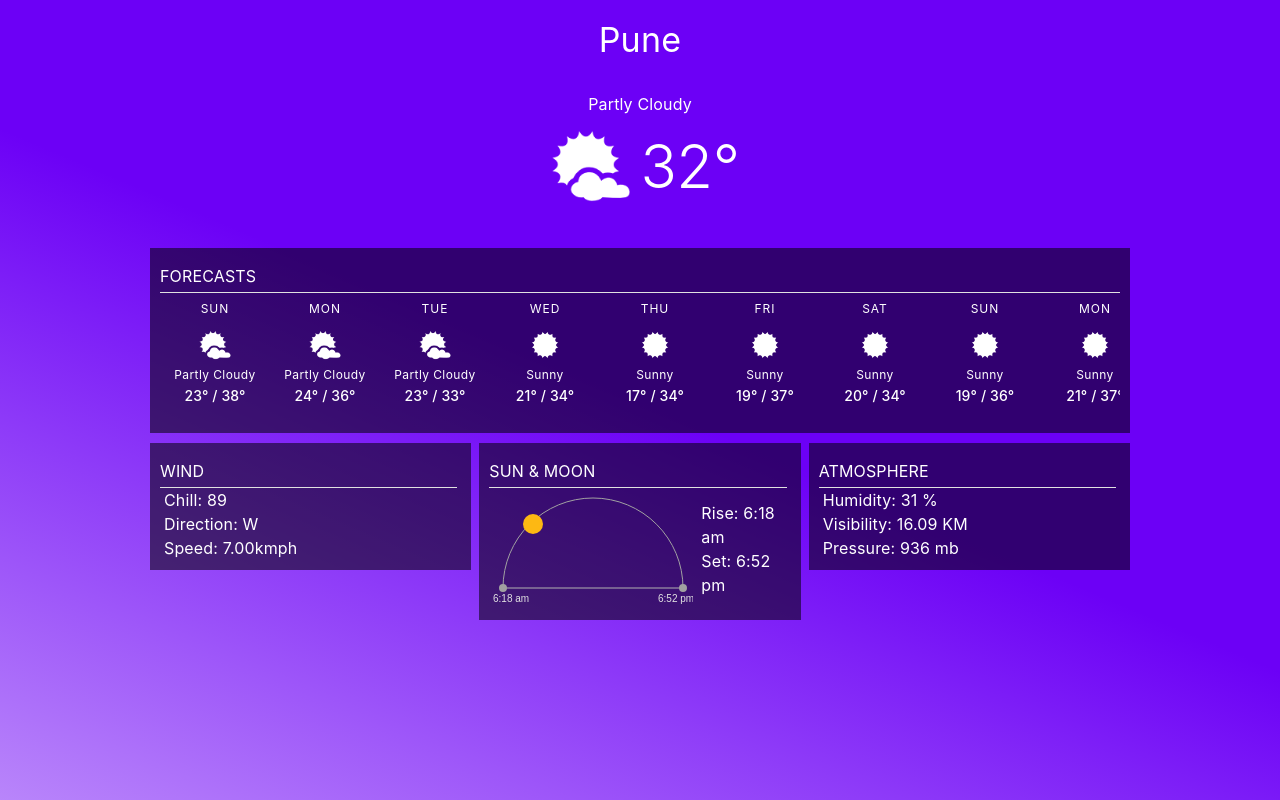
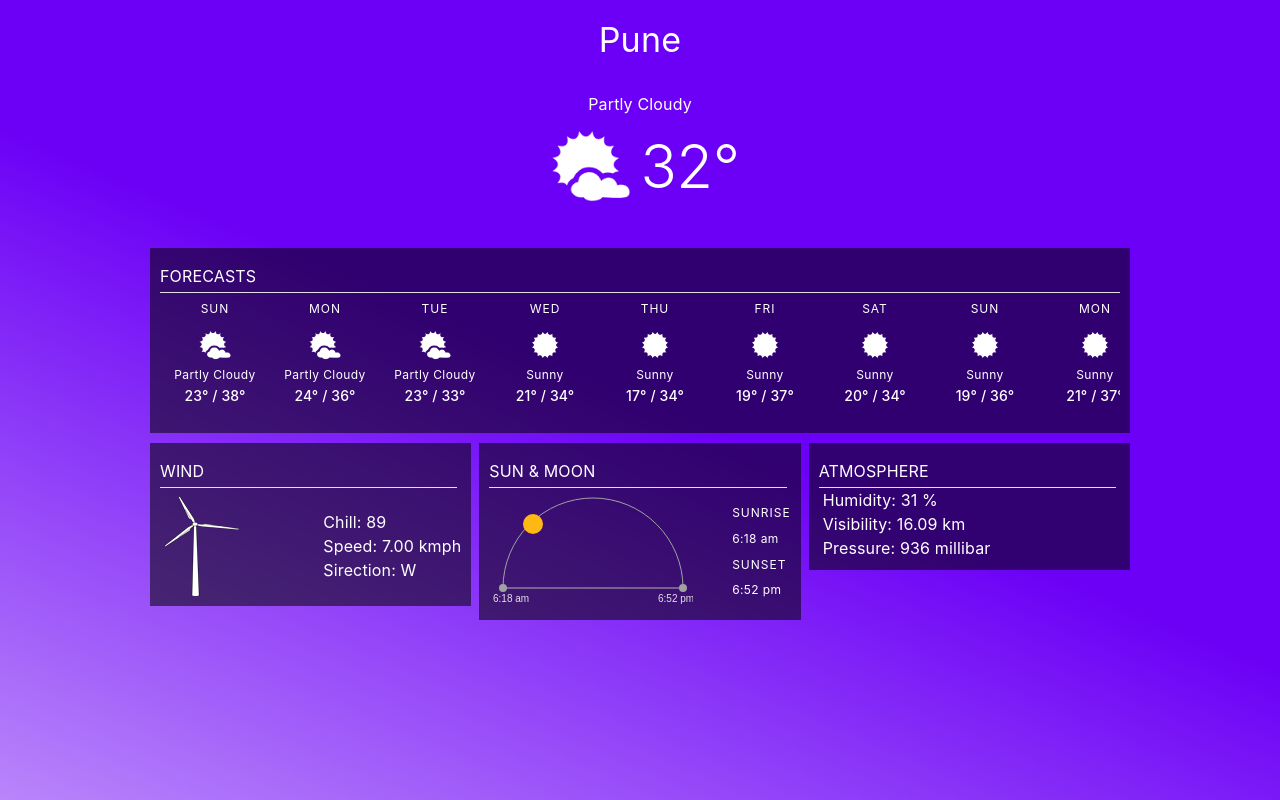
Before and after one commit to SandipNirmal/weather-app-react-pwa, a React (Create React App) app: page / in a window 1280 px wide. Built offline with nearby package versions, Linux system fonts and the light colour scheme.

Commit message:
Updated wind component

```diff
--- a/src/App.css
+++ b/src/App.css
@@ -5,7 +5,7 @@
 .card {
   background-color: rgba(0, 0, 0, 0.54);
   padding: 10px;
-  margin: 10px auto;
+  margin: 10px 8px;
 }
 
 .card .title {
@@ -160,12 +160,21 @@ img.cond-code {
   flex: 1;
 }
 
+.astrology-detail {
+  justify-content: space-between;
+  align-items: center;
+}
+
 /** Media Queries */
 @media (min-width: 480px) {
   .forecasts {
     display: flex;
     overflow-x: scroll;
     padding-bottom: 16px;
+  }
+
+  .card {
+    margin: 10px auto;
   }
 
   .forecast-item {
--- a/src/modules/weather/Astronomy.js
+++ b/src/modules/weather/Astronomy.js
@@ -37,14 +37,16 @@ export class Astronomy extends React.PureComponent {
             }}>Sun &amp; Moon</Typography>
           </div>
 
-          <div className='flex center'>
+          <div className='flex astrology-detail'>
             <div className="sun-pos">
               <canvas id="astro-img" width="200" height="120"></canvas>
             </div>
 
-            <div>
-              <Typography>Rise: {sunrise}</Typography>
-              <Typography>Set: {sunset}</Typography>
+            <div className='flex' style={{flexDirection: 'column'}}>
+              <Typography variant='overline'>Sunrise</Typography>
+              <Typography variant='caption'>{sunrise}</Typography>
+              <Typography variant='overline'>Sunset</Typography>
+              <Typography variant='caption'>{sunset}</Typography>
             </div>
           </div>
 
--- a/src/modules/weather/Atmosphere.js
+++ b/src/modules/weather/Atmosphere.js
@@ -22,8 +22,8 @@ export const Atmosphere = React.memo(({
         </div>
         <div>
           <Typography>Humidity: {humidity} % </Typography>
-          <Typography>Visibility: {milesToKms(visibility).toFixed(2)} KM</Typography>
-          <Typography>Pressure: {pressureInchesToMillibar(pressure)} mb</Typography>
+          <Typography>Visibility: {milesToKms(visibility).toFixed(2)} km</Typography>
+          <Typography>Pressure: {pressureInchesToMillibar(pressure)} millibar</Typography>
         </div>
       </Card>
     </div>
--- a/src/modules/weather/Wind.js
+++ b/src/modules/weather/Wind.js
@@ -2,6 +2,7 @@ import React from 'react'
 
 import {Card, Typography} from '../../components'
 import {getWindDirection, milesToKms} from './../../services'
+import { Turbine } from './../../resources/icons'
 
 export const Wind = React.memo(({
   data: {
@@ -21,11 +22,13 @@ export const Wind = React.memo(({
           }}>Wind</Typography>
         </div>
 
-        <div>
-          <Typography>Chill: {chill}</Typography>
-          <Typography>Direction: {getWindDirection(direction)}</Typography>
-          <Typography>Speed: {milesToKms(speed).toFixed(2)}
-            kmph</Typography>
+        <div className='flex center' style={{justifyContent: 'space-between', paddingTop: 8}}>
+          <img className="turbine" alt="tubine" src={Turbine} />
+          <div>
+            <Typography>Chill: {chill}</Typography>
+            <Typography>Speed: {milesToKms(speed).toFixed(2)} kmph</Typography>
+            <Typography>Sirection: {getWindDirection(direction)}</Typography>
+          </div>
         </div>
       </Card>
     </div>
--- a/src/resources/icons/index.js
+++ b/src/resources/icons/index.js
@@ -6,6 +6,7 @@ import Cond_24 from './24.png'
 import Cond_26 from './26.png'
 import Cond_30 from './30.png'
 import Cond_32 from './32.png'
+import Turbine from './turbine.png'
 
 export {
   Cond_4,
@@ -15,5 +16,6 @@ export {
   Cond_24,
   Cond_26,
   Cond_30,
-  Cond_32
+  Cond_32,
+  Turbine
 }
```
